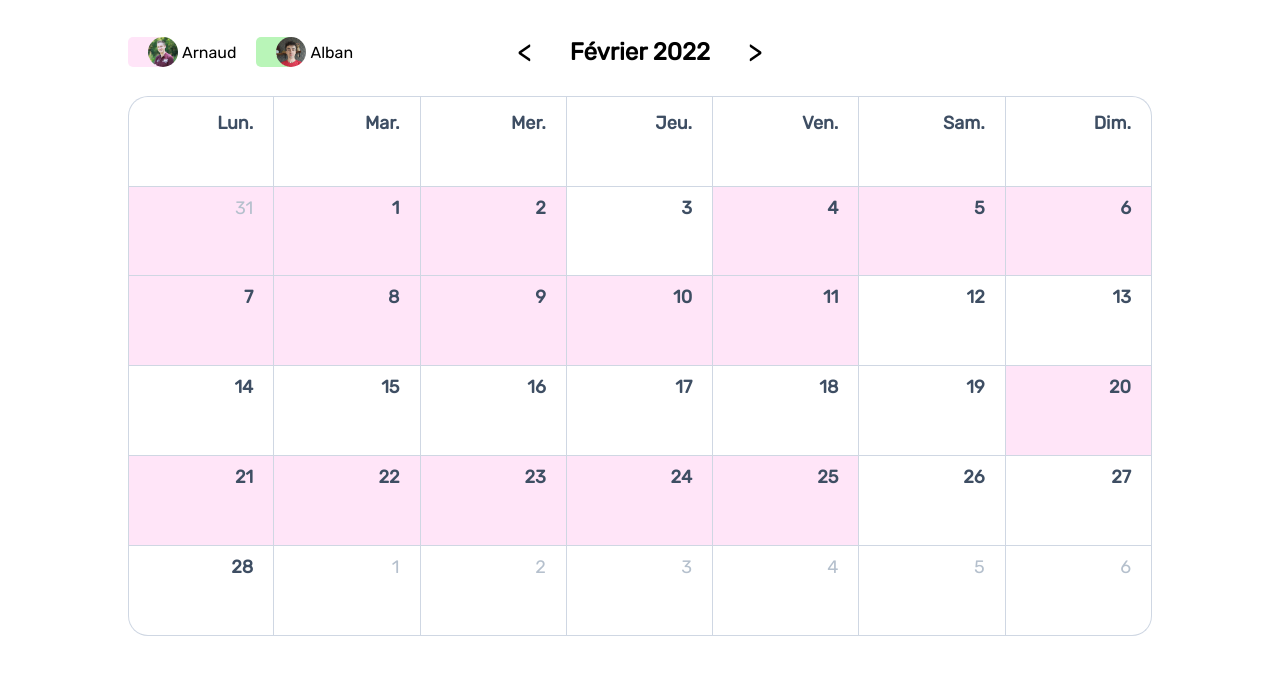
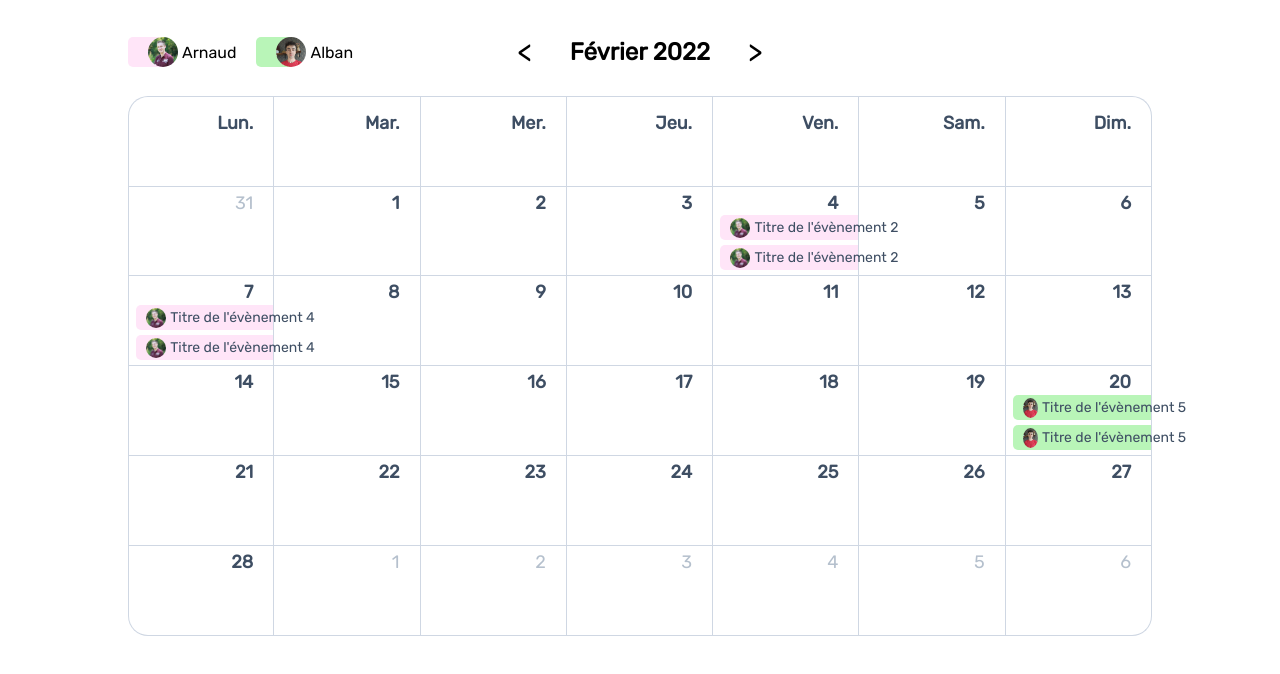
Before and after one commit to reklite/calendar-app, a React (Create React App) app: page / in a window 1280 px wide. Shown: the top 674 px of the page. Built offline with nearby package versions, Linux system fonts and the light colour scheme.

Commit message:
added handling of start day event

```diff
--- a/src/components/Calendar.js
+++ b/src/components/Calendar.js
@@ -7,6 +7,9 @@ import data from "../data/files/exercice-calendar.json";
 import CalendarHeader from "./CalendarHeader";
 
 const WEEKDAYS = ["Lun.", "Mar.", "Mer.", "Jeu.", "Ven.", "Sam.", "Dim."];
+
+let pic1 = require("../data/photos/arnaud.jpeg");
+let pic2 = require("../data/photos/alban.jpeg");
 
 const Calendar = ({ givenDate }) => {
   const [date, setDate] = useState(givenDate);
@@ -79,17 +82,59 @@ const Calendar = ({ givenDate }) => {
       e.endDate = dayjs(e.endDate).format("YYYY-MM-DD");
 
       // push user in array if no exist
-      if ((arrUsers.findIndex((x) => x.color === e.owner.color)) === -1)
+      if (arrUsers.findIndex((x) => x.color === e.owner.color) === -1)
         arrUsers.push(e.owner);
     });
 
     return { events: events, arrUsers: arrUsers };
   };
 
+  const checkIfEvent = (date) => {
+    let eventObj;
+    let res;
+    // console.log("ici : " + JSON.stringify(dataEvents));
+
+    let found = dataEvents.find((obj) => {
+      if (obj.startDate === date) {
+        eventObj = obj;
+        res = "start";
+        console.log(
+          `eventstart = ${JSON.stringify(obj.startDate)} = ${JSON.stringify(
+            date
+          )} = date`
+        );
+        console.log("obj = " + JSON.stringify(eventObj));
+      }
+      return obj.startDate === date;
+    });
+
+    if (found) {
+      const photo = (eventObj.owner.photo =
+        eventObj.owner.name === "Arnaud" ? pic1 : pic2);
+      const eventName = eventObj.title;
+      const style = {
+        backgroundColor: eventObj.owner.color,
+      };
+      return { evt: eventName, photo: photo, style: style };
+    } else {
+      return { evt: false, photo: false, style: false };
+    }
+
+    // TODO
+    // Gérer date === endDate et startDate < date > endDate
+    // Améliorer la structure
+
+  };
+
   return (
     <>
       <div className="calendar-month">
-        <CalendarHeader users={users} {...monthYear} date={date} changeDate={changeDate} />
+        <CalendarHeader
+          users={users}
+          {...monthYear}
+          date={date}
+          changeDate={changeDate}
+        />
 
         <ol className="day-of-week">
           {WEEKDAYS.map((day) => (
@@ -117,7 +162,44 @@ const Calendar = ({ givenDate }) => {
                     }`
                   }
                 >
-                  <span>{day.dayOfMonth}</span>
+                  <div className="calendar-day-wrapper">
+                    <span className="calendar-day-number">
+                      {day.dayOfMonth}
+                    </span>
+                  </div>
+                  {(() => {
+                    if (utils.isBetweenDates(day.date, dataEvents)) {
+                      const { evt, photo, style } = checkIfEvent(day.date);
+                      console.log("evt = " + evt);
+                      if (evt !== false) {
+                        return (
+                          <>
+                            <div className="event-day-wrapper">
+                              <div style={style} className="event-day start">
+                                <img
+                                  className="user-photo-event"
+                                  src={photo}
+                                  alt="user"
+                                />
+                                <span>{evt}</span>
+                              </div>
+                              <div className="event-day start" style={style}>
+                                <img
+                                  className="user-photo-event"
+                                  src={photo}
+                                  alt="user"
+                                />
+                                <span>{evt}</span>
+                              </div>
+                            </div>
+                          </>
+                        );
+                      }
+                      return <div></div>;
+                    } else {
+                      return <span></span>;
+                    }
+                  })()}
                 </li>
               </>
             ))}
--- a/src/styles/index.css
+++ b/src/styles/index.css
@@ -1,15 +1,15 @@
 /* @import url("https://fonts.googleapis.com/css2?family=Montserrat:wght@400;700&display=swap"); */
-@import url('https://fonts.googleapis.com/css2?family=Roboto+Mono&family=Rubik&display=swap');
+@import url("https://fonts.googleapis.com/css2?family=Roboto+Mono&family=Rubik&display=swap");
 
 * {
-    -moz-box-sizing: border-box;
-    -webkit-box-sizing: border-box;
-     box-sizing: border-box;
+  -moz-box-sizing: border-box;
+  -webkit-box-sizing: border-box;
+  box-sizing: border-box;
 }
 
 body {
   /* font-family: 'Roboto Mono', monospace; */
-  font-family: 'Rubik', sans-serif;
+  font-family: "Rubik", sans-serif;
   /* font-family: "Montserrat", sans-serif; */
   font-weight: 100;
   --grey-100: #e4e9f0;
@@ -82,7 +82,7 @@ li {
 
 .users {
   position: absolute;
-  display:inline-flex;
+  display: inline-flex;
   align-items: center;
   left: 0px;
 }
@@ -151,11 +151,11 @@ li {
   border-bottom: solid 1px var(--grey-200);
 }
 
-.calendar-day:nth-child(7n+1) {
+.calendar-day:nth-child(7n + 1) {
   border-left: solid 1px var(--grey-200);
 }
 
-.calendar-day:nth-child(-n+7) {
+.calendar-day:nth-child(-n + 7) {
   border-top: solid 1px var(--grey-200);
 }
 
@@ -167,13 +167,18 @@ li {
   border-bottom-left-radius: 20px;
 }
 
-.calendar-day > span {
+.calendar-day-number {
   position: absolute;
   right: 0px;
   padding-right: 20px;
-  padding-top: 10px;
+  padding-top: 5px;
   /* width: var(--day-label-size); */
   height: var(--day-label-size);
+}
+
+.calendar-day-wrapper {
+  position: relative;
+  /* width: var(--day-label-size); */
 }
 
 .calendar-day--current {
@@ -185,5 +190,48 @@ li {
 }
 
 .colorize {
-  background-color: #FFE5F8;
+  /* background-color: #fbffd5; */
 }
+
+.event-day-wrapper {
+  position: absolute;
+  width: 95%;
+  bottom: 0;
+  right: 0;
+}
+
+.event-day {
+  position: relative;
+  display: flex;
+  align-items: center;
+  content: "";
+  /* background-color: #3e4e63; */
+  width: 100%;
+  height: 25px;
+  /* font-size: 12px; */
+  line-height: 2em;
+  margin: 5px 0;
+  padding-left: 10px;
+  font-weight: 100;
+  border-radius: 5px 0 0 5px;
+  z-index: 100;
+}
+
+.user-photo-event {
+  object-fit: cover;
+  object-position: 50% 0%;
+  height: 20px;
+  width: 20px;
+  border-radius: 50%;
+  margin-right: 4px;
+  z-index: 3;
+}
+
+.event-day > span {
+  font-size: 14px;
+  white-space: nowrap;
+}
+
+.start {
+
+}
```
